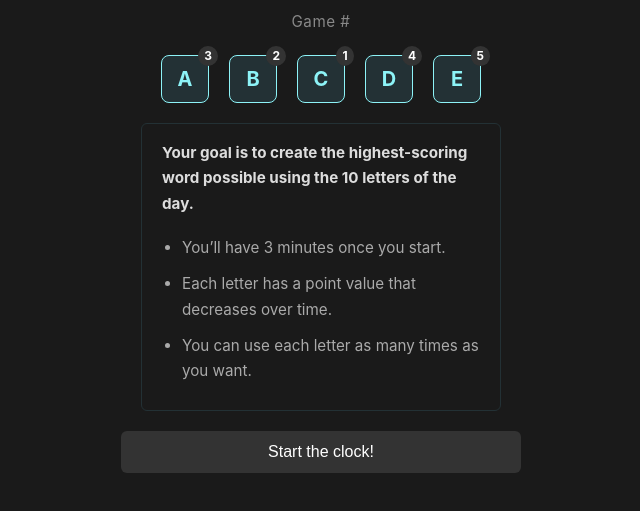
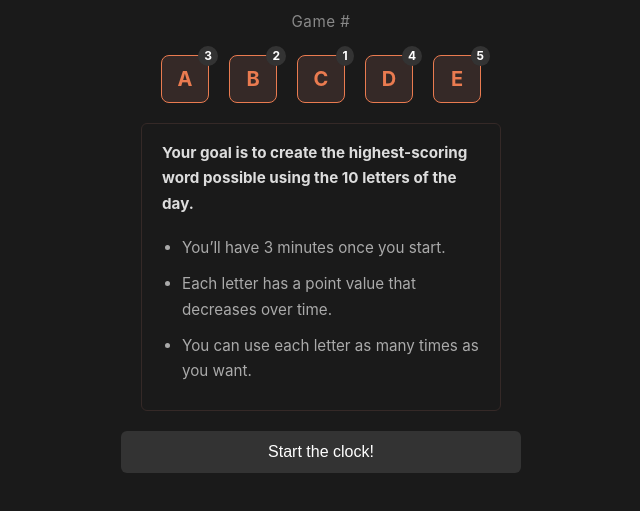
Before and after one commit to winfeigle/WordMax, a website: page public/index.html in a window 1280 px wide. Shown: the part 143-654 px from the top of the page, without its empty margins (319-959 px from the left). Drawn offline with nearby package versions, Linux system fonts and the light colour scheme.

Commit message:
Altered intro / game screen colors for increased clarity

```diff
--- a/public/style.css
+++ b/public/style.css
@@ -10,6 +10,8 @@
   --accent-medium-grey: #999999;
   --accent-aqua: #8df3f7;
   --accent-dark-aqua: #233135;
+  --accent-coral: #ea7b50;
+  --accent-dark-coral: #352927;
   --bg-callout: #2d2d2d;
   --text-secondary: #888;
   --text-muted: #aaa;
@@ -59,7 +61,7 @@ h1,
 }
 
 .instructions-box {
-  border: 1px solid var(--bg-tile);
+  border: 1px solid var(--accent-dark-coral);
   border-radius: 6px;
   padding: 16px 20px;
   margin: 20px auto;
@@ -92,8 +94,8 @@ h1,
   position: relative;
   width: 100%;
   aspect-ratio: 1 / 1;
-  background: var(--bg-tile);
-  color: var(--accent-aqua);
+  background: var(--accent-dark-coral);
+  color: var(--accent-coral);
   border-radius: 8px;
   font-size: 1.25rem;
   font-weight: bold;
@@ -102,7 +104,7 @@ h1,
   justify-content: center;
   user-select: none;
   overflow: visible;
-  border: 1px solid var(--accent-aqua);
+  border: 1px solid var(--accent-coral);
 }
 
 .animated-tiles-grid {
```
